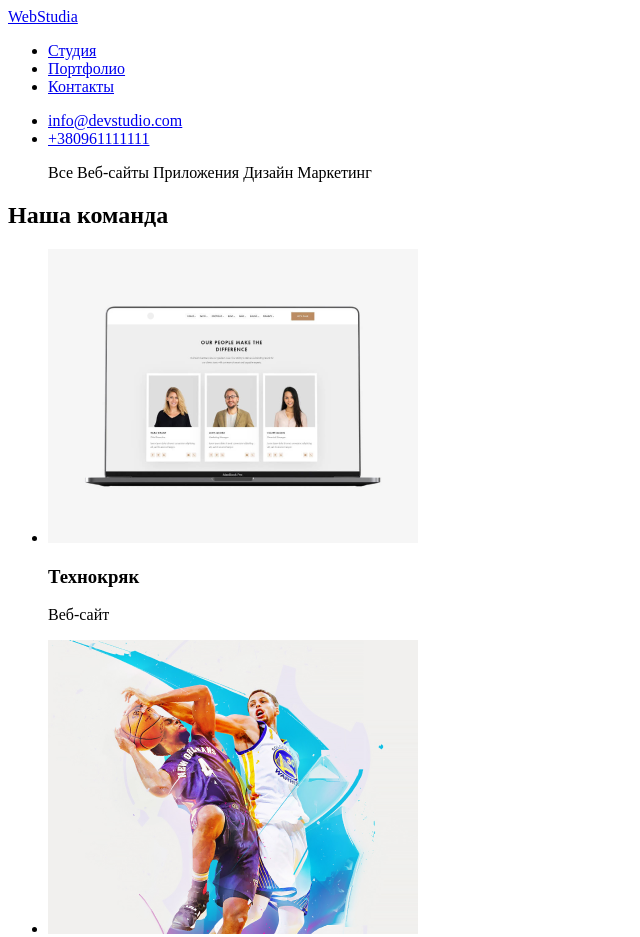
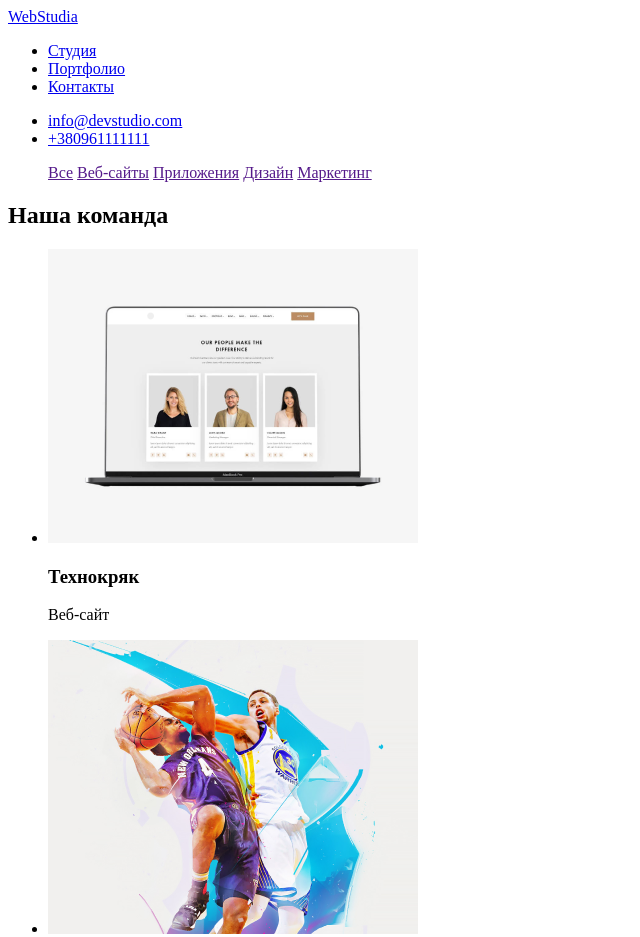
Before and after one commit to Nosferatu1987/goit-markup-hw-02, a plain HTML site: page portfolio.html in a window 1280 px wide. Shown: the top 937 px of the page, without its empty margins (0-640 px from the left). Drawn offline with Linux system fonts and the light colour scheme.

Commit message:
Update portfolio.html

```diff
--- a/portfolio.html
+++ b/portfolio.html
@@ -37,11 +37,11 @@
 
         <section>
             <ul>
-                <il><a type="button" href=""></a>Все</a></il>
-                <il><a type="button" href=""></a>Веб-сайты</a></il>
-                <il><a type="button" href=""></a>Приложения</a></il>
-                <il><a type="button" href=""></a>Дизайн</a></il>
-                <il><a type="button" href=""></a>Маркетинг</a></il>
+                <il><a type="button" href="">Все</a></il>
+                <il><a type="button" href="">Веб-сайты</a></il>
+                <il><a type="button" href="">Приложения</a></il>
+                <il><a type="button" href="">Дизайн</a></il>
+                <il><a type="button" href="">Маркетинг</a></il>
             </ul>
             <h2>Наша команда</h2>
             <ul> <!--Список в виде точки, <ol> - список с цифрами-->
```
